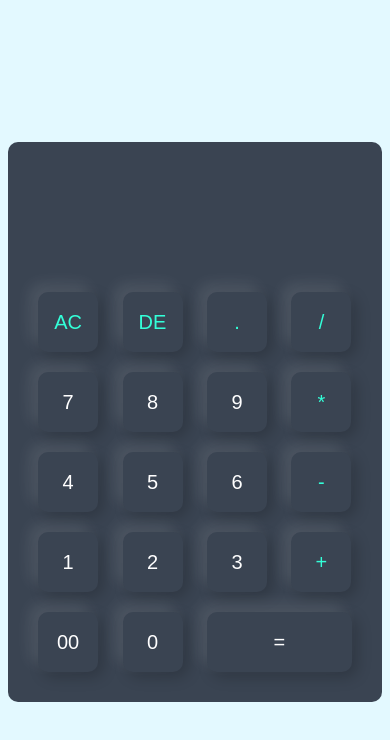
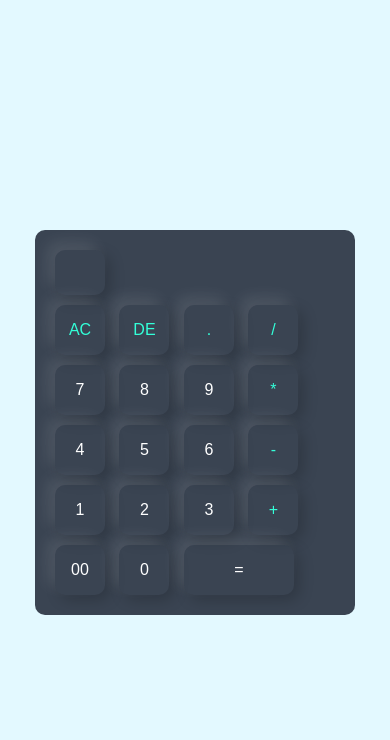
Before and after one commit to AhmadHasif05/KoiPunya-Basic-Calculator, a plain HTML site: page index.html in a window 390 px wide. Drawn offline with Linux system fonts and the light colour scheme.

Commit message:
Update style.css

```diff
--- a/style.css
+++ b/style.css
@@ -20,6 +20,7 @@
     border-radius: 10px;
 }
 
+/* Asal anda kekalkan */
 .calculator form input {
     border: 0;
     outline: 0;
@@ -34,21 +35,31 @@
     margin: 10px;
 }
 
-form .display {
-    display: flex;
-    justify-content: flex-end;
-    margin: 20px 0;
-}
-form .display input {
-    text-align: right;
-    flex: 1;
-    font-size: 45px;
-    box-shadow: none;
+/* Responsive untuk phone */
+@media (max-width: 480px) {
+    .calculator {
+        width: 100%;
+        max-width: 320px;   /* biar calculator muat phone */
+        padding: 15px;
+    }
+
+    .calculator form input {
+        width: 50px;        /* kecilkan butang */
+        height: 50px;
+        font-size: 16px;    /* kecilkan tulisan */
+        margin: 5px;        /* rapatkan spacing */
+    }
+
+    form .display input {
+        font-size: 28px;    /* display lebih kecil */
+        height: 45px;
+    }
+
+    form input.equal {
+        width: 110px;       /* "=" ikut scale phone */
+    }
 }
 
-form input.equal {
-    width: 145px;
-}
 
 form input.operator {
     color: #33ffd8;
```
